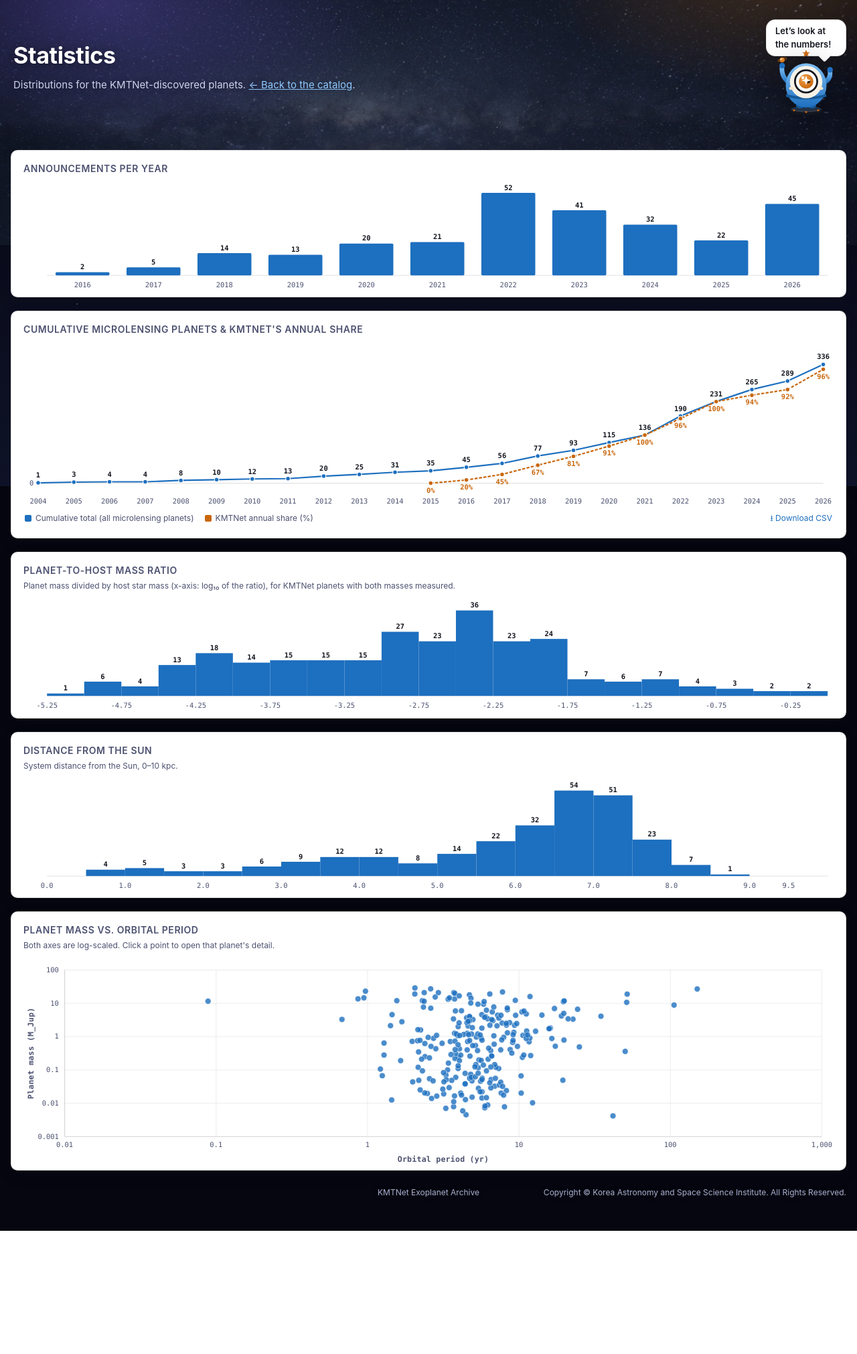
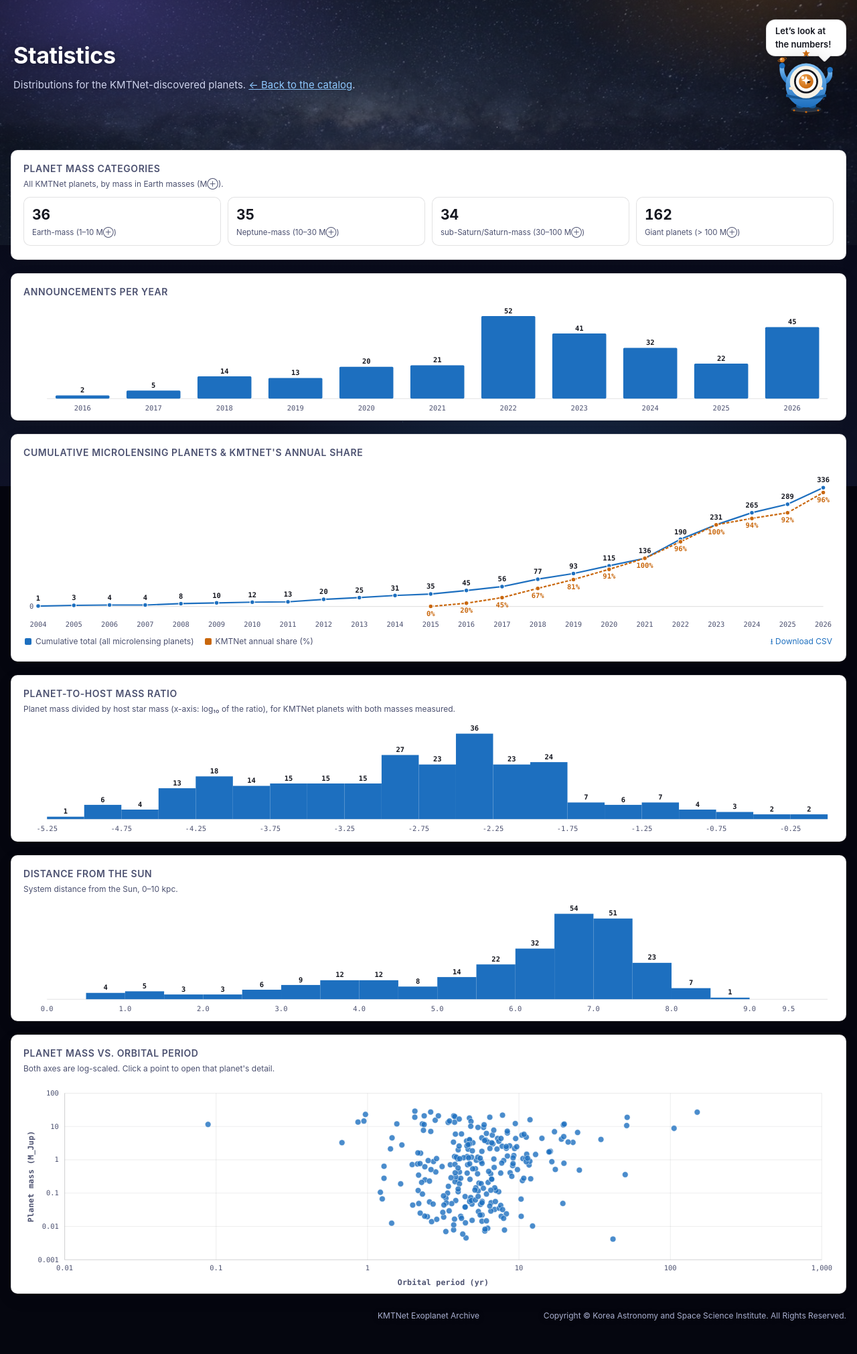
Before and after one commit to bulk17/ExoKMTNet, a PHP site: page /stats.html in a window 1280 px wide. Shown: the part 74-2096 px from the top of the page at 67% size. Before the commit the page ends 1912 px from the top, so only its background shows below. Run offline with PHP 8.4, Linux system fonts and the light colour scheme.

Commit message:
Add planet mass category counts to the stats page
A new "Planet mass categories" card sits above "Announcements per
year", showing overall counts across four Earth-mass bands (Earth-mass,
Neptune-mass, sub-Saturn/Saturn-mass, Giant planets). Clicking a year's
bar shows the same breakdown for just that year, above its planet list.

Co-Authored-By: Claude Sonnet 5 <noreply@anthropic.com>
Claude-Session: https://claude.ai/code/session_01GNdpiB2YTdkBJ7rD5g1Sb3

```diff
--- a/assets/css/style.css
+++ b/assets/css/style.css
@@ -457,6 +457,23 @@ a { color: var(--link); }
   margin: 0 0 10px;
 }
 
+.mass-grid {
+  display: grid;
+  grid-template-columns: repeat(4, minmax(120px, 1fr));
+  gap: 10px;
+  margin-bottom: 12px;
+}
+
+.mass-grid-compact {
+  margin: 0 0 16px;
+}
+
+.mass-grid .stat-card { box-shadow: none; }
+
+@media (max-width: 720px) {
+  .mass-grid { grid-template-columns: repeat(auto-fit, minmax(120px, 1fr)); }
+}
+
 .data-chart { width: 100%; height: auto; display: block; }
 .data-chart .bar { fill: var(--planet); }
 .data-chart text { fill: var(--text-dim); font-size: 9.5px; font-family: var(--font-mono); }
--- a/assets/js/stats.js
+++ b/assets/js/stats.js
@@ -37,6 +37,37 @@
   var otherRows = OTHER_RAW.map(function (r, i) {
     return Object.assign({}, r, { _id: "other-" + i, _type: classify(r) });
   });
+
+  // ---------------- Mass categories (Earth masses, pl_bmasse) ----------------
+  var MASS_BUCKETS = [
+    { key: "earth", label: "Earth-mass", range: "1–10 M⊕", test: function (m) { return m > 1 && m < 10; } },
+    { key: "neptune", label: "Neptune-mass", range: "10–30 M⊕", test: function (m) { return m > 10 && m <= 30; } },
+    { key: "subsat", label: "sub-Saturn/Saturn-mass", range: "30–100 M⊕", test: function (m) { return m > 30 && m <= 100; } },
+    { key: "giant", label: "Giant planets", range: "> 100 M⊕", test: null },
+  ];
+
+  function massBucketOf(m) {
+    for (var i = 0; i < MASS_BUCKETS.length; i++) {
+      if (MASS_BUCKETS[i].test && MASS_BUCKETS[i].test(m)) return MASS_BUCKETS[i].key;
+    }
+    return "giant";
+  }
+
+  function massSummaryHtml(rowsForSummary) {
+    var withMass = rowsForSummary.filter(function (r) { return r.pl_bmasse != null && !isNaN(r.pl_bmasse); });
+    return MASS_BUCKETS.map(function (b) {
+      var count = withMass.filter(function (r) { return massBucketOf(r.pl_bmasse) === b.key; }).length;
+      return (
+        '<div class="stat-card"><div class="num">' + count + "</div>" +
+        '<div class="label">' + b.label + " (" + b.range + ")</div></div>"
+      );
+    }).join("");
+  }
+
+  (function renderMassSummary() {
+    var el = document.getElementById("massSummary");
+    if (el) el.innerHTML = massSummaryHtml(planetRows);
+  })();
 
   // ---------------- Theme ----------------
   var themeToggle = document.getElementById("themeToggle");
@@ -670,6 +701,7 @@
   var yearModalSubtitle = document.getElementById("yearModalSubtitle");
   var yearThead = document.querySelector("#yearTable thead tr");
   var yearTbody = document.querySelector("#yearTable tbody");
+  var yearMassSummary = document.getElementById("yearMassSummary");
 
   function openYearModal(year) {
     var yearRows = rows.filter(function (r) { return r.pub_year === year && r._type === "planet"; });
@@ -677,6 +709,7 @@
 
     yearModalTitle.textContent = "Planets Announced in " + year;
     yearModalSubtitle.textContent = yearRows.length + " " + (yearRows.length === 1 ? "entry" : "entries");
+    if (yearMassSummary) yearMassSummary.innerHTML = massSummaryHtml(yearRows);
 
     yearThead.innerHTML = COLUMNS.map(function (col) {
       return (
--- a/stats.html
+++ b/stats.html
@@ -49,6 +49,12 @@
 
   <section id="chart">
     <div class="chart-card">
+      <h2>Planet mass categories</h2>
+      <p class="chart-note">All KMTNet planets, by mass in Earth masses (M&#8853;).</p>
+      <div class="mass-grid" id="massSummary"></div>
+    </div>
+
+    <div class="chart-card">
       <h2>Announcements per year</h2>
       <svg id="yearChart" class="data-chart" viewBox="0 0 1100 154" role="img" aria-label="Bar chart of KMTNet planet announcements per year"></svg>
     </div>
@@ -96,6 +102,7 @@
   <button class="close" id="yearModalClose" aria-label="Close">✕</button>
   <h2 id="yearModalTitle"></h2>
   <p class="modal-subtitle" id="yearModalSubtitle"></p>
+  <div class="mass-grid mass-grid-compact" id="yearMassSummary"></div>
   <div class="table-scroll">
     <table class="data" id="yearTable">
       <thead><tr></tr></thead>
@@ -109,7 +116,7 @@
 </button>
 
 <script src="assets/data/planets.js?v=20260918"></script>
-<script src="assets/js/stats.js?v=20260923b"></script>
+<script src="assets/js/stats.js?v=20260928a"></script>
 <script>
 (function () {
   var fab = document.getElementById("mascotFab");
```
